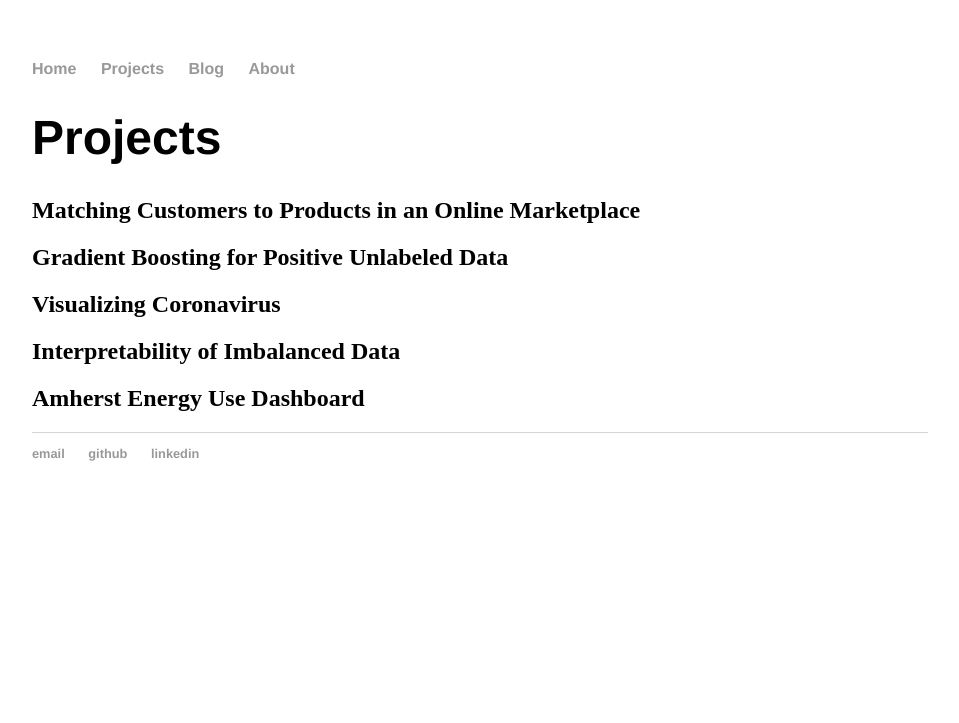
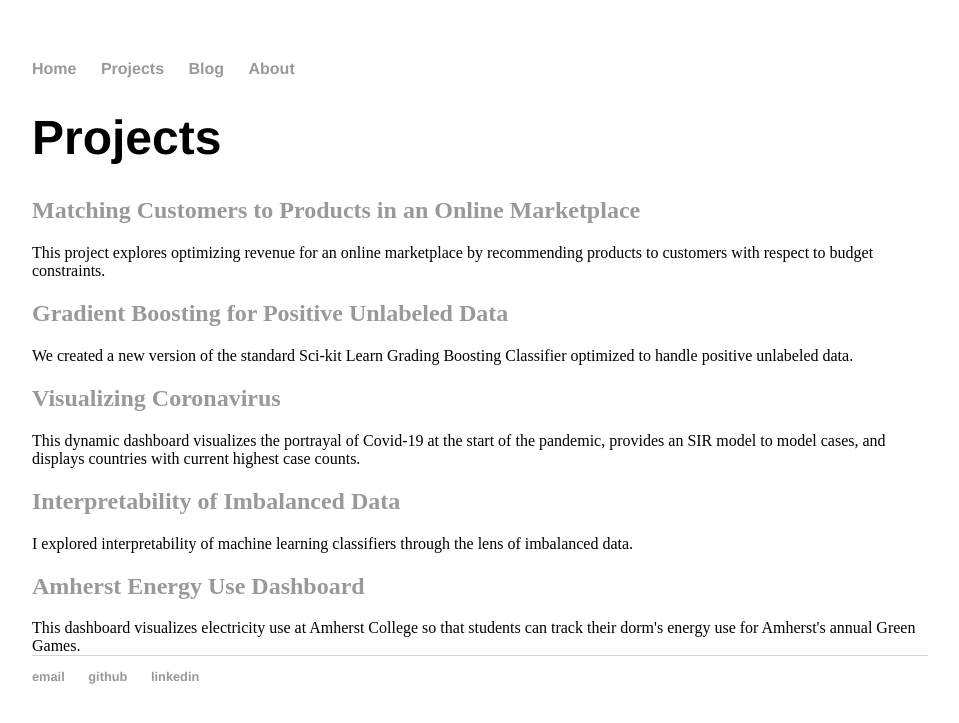
Before and after one commit to aboskovic21/aboskovic21.github.io, a Jekyll site: the page built from projects/index.html, in a window 1280 px wide. Shown: the top 723 px of the page, without its empty margins (160-1119 px from the left). Built offline with Jekyll 4.4.1, drawn with Linux system fonts in a browser that asks for light colours.

Commit message:
Update index.html

```diff
--- a/projects/index.html
+++ b/projects/index.html
@@ -7,14 +7,24 @@ layout: default
 
 	<h1>Projects</h1>
 
-	<h2>Matching Customers to Products in an Online Marketplace</h2>
+	<h2><a href="#"> Matching Customers to Products in an Online Marketplace </a></h2>
 
-	<h2>Gradient Boosting for Positive Unlabeled Data</h2>
+	This project explores optimizing revenue for an online marketplace by recommending products to customers with respect to budget constraints.
 
-	<h2>Visualizing Coronavirus</h2>
+	<h2><a href="#"> Gradient Boosting for Positive Unlabeled Data </a></h2>
 
-	<h2>Interpretability of Imbalanced Data</h2>
+	We created a new version of the standard Sci-kit Learn Grading Boosting Classifier optimized to handle positive unlabeled data.
 
-	<h2>Amherst Energy Use Dashboard</h2>
+	<h2><a href="#"> Visualizing Coronavirus </a></h2>
+
+	This dynamic dashboard visualizes the portrayal of Covid-19 at the start of the pandemic, provides an SIR model to model cases, and displays countries with current highest case counts.
+
+	<h2><a href="#"> Interpretability of Imbalanced Data </a></h2>
+
+	I explored interpretability of machine learning classifiers through the lens of imbalanced data.
+
+	<h2><a href="#"> Amherst Energy Use Dashboard </a></h2>
+
+	This dashboard visualizes electricity use at Amherst College so that students can track their dorm's energy use for Amherst's annual Green Games.
 
 </div><!-- /.blurb -->
```
